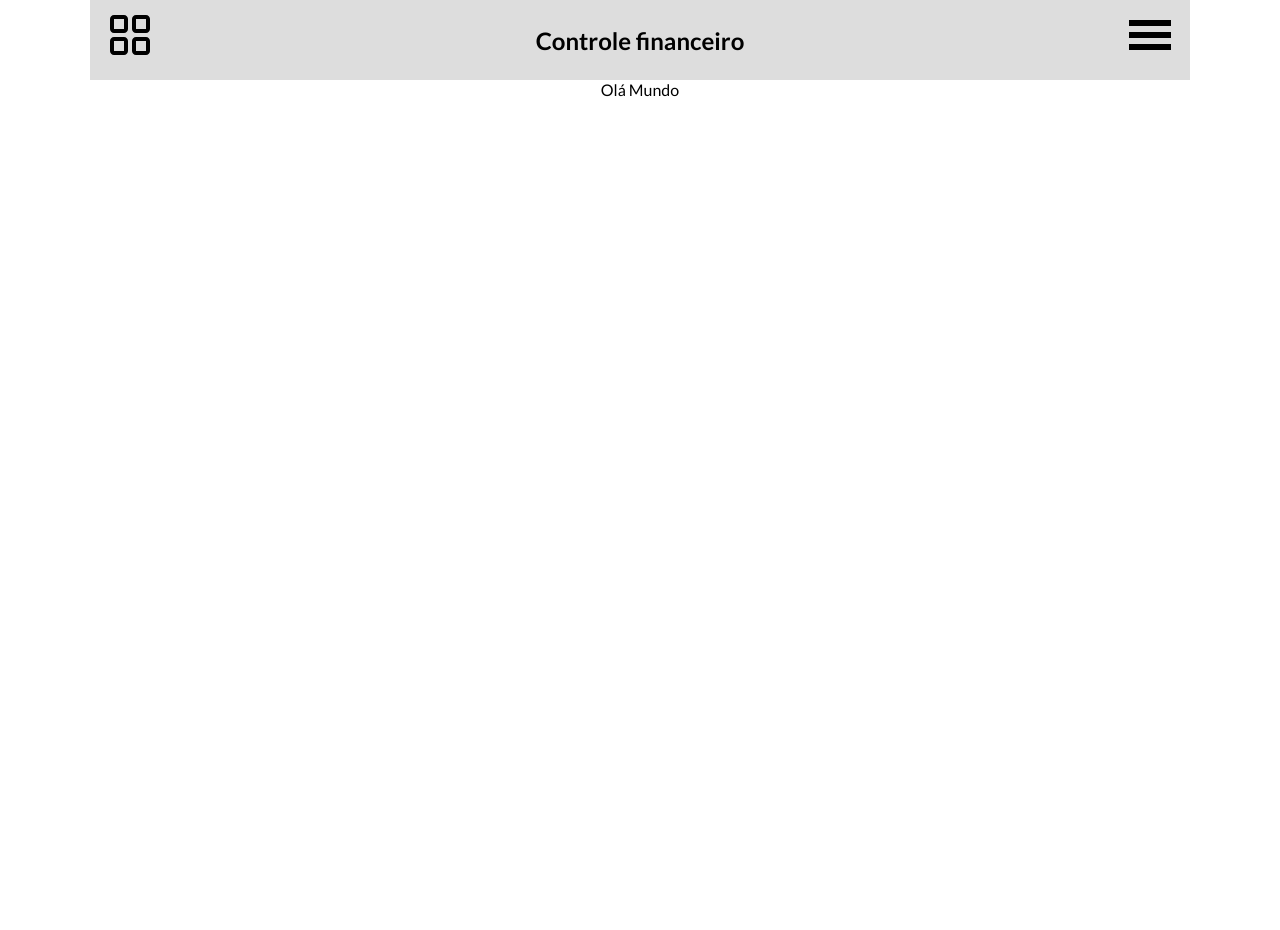
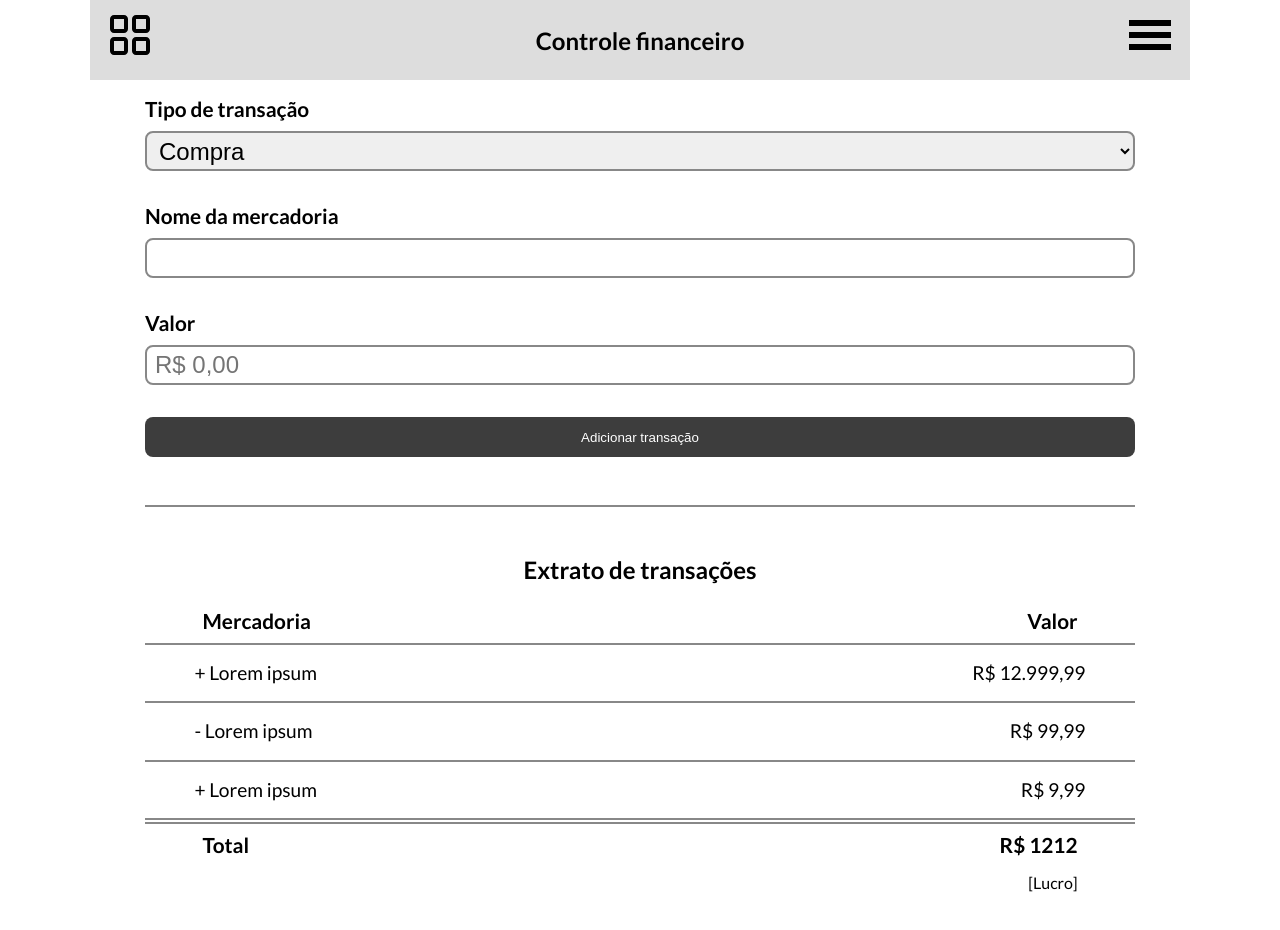
Before and after one commit to EduardoLovo/Teste-Tecnico-Frontend, a React (Create React App) app: page / in a window 1280 px wide. Before the commit the page ends 800 px from the top, so only its background shows below. Built offline with nearby package versions, Linux system fonts and the light colour scheme.

Commit message:
create layout body

```diff
--- a/src/App.js
+++ b/src/App.js
@@ -11,11 +11,81 @@ function App() {
 
 
   return (
+
     <div className="App">
       <Header />
+
       <div className='container'>
-        Olá Mundo
+        <section className='secInputs'>
+          <div>
+            <label>Tipo de transação</label>
+            <select className='input'>
+              <option>Compra</option>
+              <option>Venda</option>
+            </select>
+          </div>
+
+          <div>
+            <label>Nome da mercadoria</label>
+            <input className='input' />
+          </div>
+
+          <div>
+            <label>Valor</label>
+            <input className='input' placeholder='R$ 0,00' />
+          </div>
+
+          <button>Adicionar transação</button>
+        </section>
+
+        <hr className='lineCenter' />
+
+        <section className='secTransacoes'>
+          <h2>Extrato de transações</h2>
+
+          <div className='contentDiv'>
+            <div className='subtittle'>
+              <label>Mercadoria</label>
+              <label>Valor</label>
+            </div>
+
+            <hr className='line' />
+
+            <div >
+              <div className='divResults'>
+                <p>+ Lorem ipsum</p>
+                <label>R$ 12.999,99</label>
+              </div>
+              <hr className='line' />
+              <div className='divResults'>
+                <p>- Lorem ipsum</p>
+                <label>R$ 99,99</label>
+              </div>
+              <hr className='line' />
+              <div className='divResults'>
+                <p>+ Lorem ipsum</p>
+                <label>R$ 9,99</label>
+              </div>
+
+
+
+
+
+              <hr className='line' />
+              <hr className='line' />
+            </div>
+
+            <div className='subtittle'>
+              <label>Total</label>
+              <label>R$ 1212</label>
+            </div>
+            <div className='resutlFinal'>
+              <p>[Lucro]</p>
+            </div>
+          </div>
+        </section>
       </div>
+
     </div>
   );
 }
--- a/src/App.scss
+++ b/src/App.scss
@@ -2,6 +2,109 @@
     width: 1100px;
     display: flex;
     flex-direction: column;
-    align-items: center;
     margin: 0 auto;
 }
+
+
+
+.container {
+    margin-top: 80px;
+    display: flex;
+    flex-direction: column;
+    align-items: center;
+    height: 100%;
+}
+
+.secInputs {
+    display: flex;
+    flex-direction: column;
+    width: 90%;
+}
+
+.secInputs div {
+    margin: 1rem 0;
+}
+
+.secInputs div label {
+    font-weight: bold;
+    font-size: 1.3rem;
+}
+
+.secInputs button {
+    height: 40px;
+    margin-top: 1rem;
+    border-radius: 8px;
+    color: #fff;
+    background-color: rgb(61, 61, 61);
+    border: none;
+    cursor: pointer;
+}
+
+.lineCenter {
+    margin: 3rem 0;
+    border: 1px solid rgb(136, 136, 136);
+    width: 90%;
+}
+
+.input {
+    width: 100%;
+    height: 40px;
+    border-radius: 8px;
+    border: 2px solid rgb(136, 136, 136);
+    margin-top: 10px;
+    font-size: 1.5rem;
+    padding-left: .5rem;
+}
+
+// ================================================
+
+.secTransacoes {
+    width: 90%;
+}
+
+.secTransacoes h2 {
+    text-align: center;
+    margin-bottom: 1rem;
+
+}
+
+.contentDiv {
+    width: 100%;
+}
+
+.subtittle {
+    width: 90%;
+    display: flex;
+    justify-content: space-between;
+    margin: 0 auto;
+    font-size: 1.3rem;
+    font-weight: bold;
+    padding: .5rem;
+}
+
+.divResults {
+    width: 90%;
+    display: flex;
+    justify-content: space-between;
+    margin: 0 auto;
+    font-size: 1.2rem;
+    padding: 1rem 0;
+}
+
+.divResults p {
+    width: 30%;
+    flex-wrap: wrap;
+}
+
+.line {
+    border: 1px solid rgb(136, 136, 136);
+    margin-top: .1rem;
+}
+
+.resutlFinal {
+    width: 95%;
+    padding: .5rem;
+    margin-bottom: 2rem;
+    display: flex;
+    justify-content: flex-end;
+}
--- a/src/components/Header/Header.js
+++ b/src/components/Header/Header.js
@@ -12,7 +12,7 @@ export const Header = () => {
 
             <h2>Controle financeiro</h2>
 
-            <div className='menuHeader'>
+            <div className='buttonHeader'>
                 <button><GiHamburgerMenu /></button>
             </div>
         </div>
--- a/src/components/Header/Header.scss
+++ b/src/components/Header/Header.scss
@@ -1,10 +1,14 @@
 .header {
-    width: 100%;
+    width: 1100px;
     height: 80px;
     background-color: rgb(221, 221, 221);
     display: flex;
     justify-content: space-between;
     align-items: center;
+    position: fixed;
+    // border: 1px solid rgb(221, 221, 221);
+    // border-bottom-style: none;
+    // border-top-style: none;
 }
 
 .buttonHeader button {
@@ -12,11 +16,5 @@
     background: transparent;
     border: none;
     font-size: 3rem;
+    cursor: pointer;
 }
-
-.menuHeader button {
-    padding: 1rem;
-    background: transparent;
-    border: none;
-    font-size: 3rem;
-}
--- a/src/index.scss
+++ b/src/index.scss
@@ -4,11 +4,12 @@
   margin: 0;
   padding: 0;
   box-sizing: border-box;
+
 }
 
 body {
-  margin: 0;
   font-family: 'Lato', sans-serif;
   -webkit-font-smoothing: antialiased;
   -moz-osx-font-smoothing: grayscale;
+
 }
```
